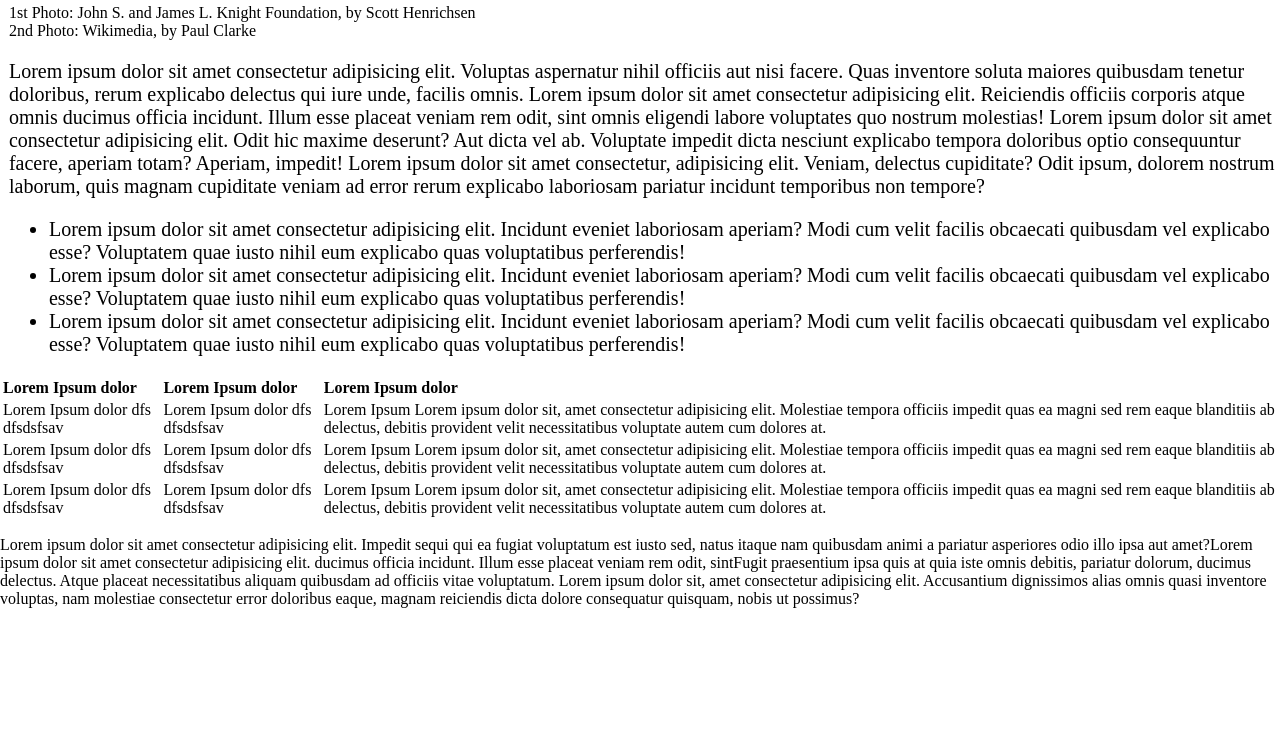
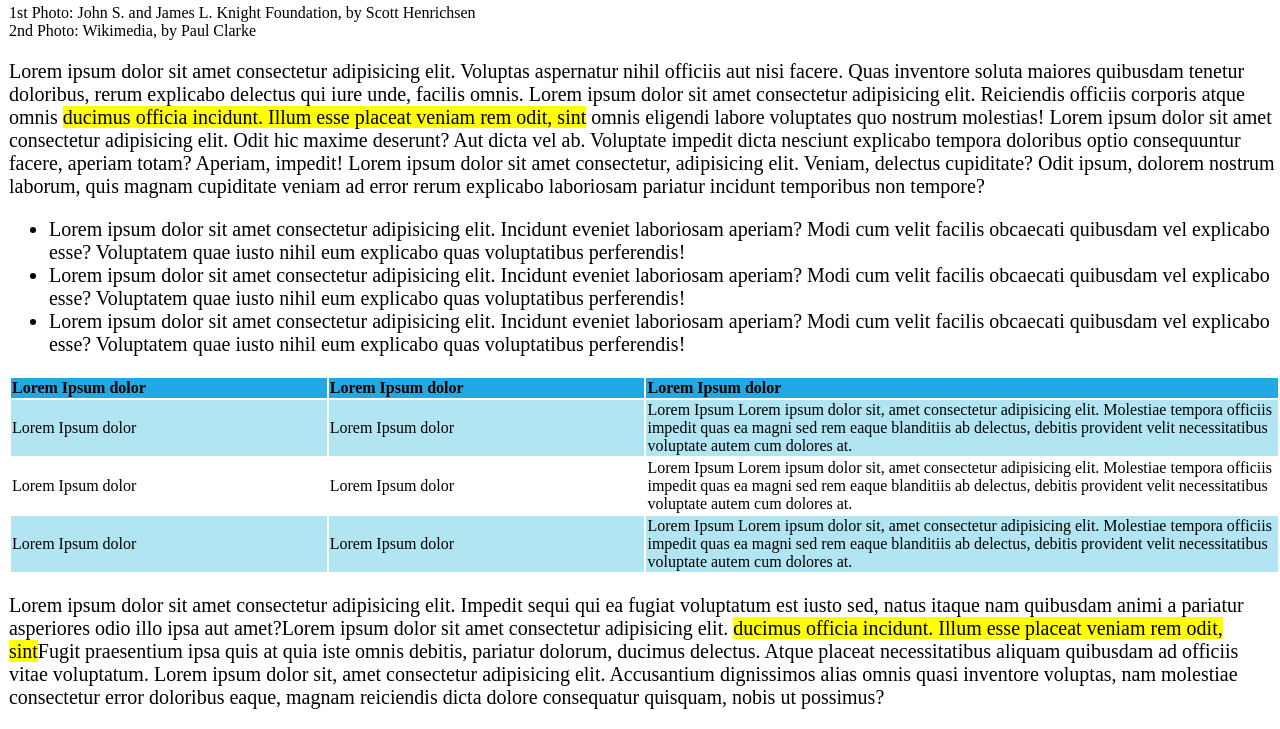
Before and after one commit to MatteoDiMartino/html-css-booleaner, a plain HTML site: page index.html in a window 1280 px wide. Shown: the part 1006-1735 px from the top of the page. Before the commit the page ends 1630 px from the top, so only its background shows below. Drawn offline with Linux system fonts and the light colour scheme.

Commit message:
feat: add table and fix font size p with last bgyellow

```diff
--- a/index.html
+++ b/index.html
@@ -47,26 +47,26 @@
                 <table class="aligntb">
                     <thead>
                         <tr>
-                            <th>Lorem Ipsum dolor</th>
-                            <th>Lorem Ipsum dolor</th>
-                            <th>Lorem Ipsum dolor</th>
+                            <th class="c1-2">Lorem Ipsum dolor</th>
+                            <th class="c1-2">Lorem Ipsum dolor</th>
+                            <th id="c3">Lorem Ipsum dolor</th>
                         </tr>
                     </thead>
                     <tbody>
                         <tr>
-                            <td>Lorem Ipsum dolor dfs dfsdsfsav</td>
-                            <td>Lorem Ipsum dolor dfs dfsdsfsav</td>
+                            <td class="cn123">Lorem Ipsum dolor</td>
+                            <td class="cn123">Lorem Ipsum dolor</td>
+                            <td class="cn123">Lorem Ipsum Lorem ipsum dolor sit, amet consectetur adipisicing elit. Molestiae tempora officiis impedit quas ea magni sed rem eaque blanditiis ab delectus, debitis provident velit necessitatibus voluptate autem cum dolores at.</td>
+                        </tr>
+                        <tr>
+                            <td>Lorem Ipsum dolor</td>
+                            <td>Lorem Ipsum dolor</td>
                             <td>Lorem Ipsum Lorem ipsum dolor sit, amet consectetur adipisicing elit. Molestiae tempora officiis impedit quas ea magni sed rem eaque blanditiis ab delectus, debitis provident velit necessitatibus voluptate autem cum dolores at.</td>
                         </tr>
                         <tr>
-                            <td>Lorem Ipsum dolor dfs dfsdsfsav</td>
-                            <td>Lorem Ipsum dolor dfs dfsdsfsav</td>
-                            <td>Lorem Ipsum Lorem ipsum dolor sit, amet consectetur adipisicing elit. Molestiae tempora officiis impedit quas ea magni sed rem eaque blanditiis ab delectus, debitis provident velit necessitatibus voluptate autem cum dolores at.</td>
-                        </tr>
-                        <tr>
-                            <td>Lorem Ipsum dolor dfs dfsdsfsav</td>
-                            <td>Lorem Ipsum dolor dfs dfsdsfsav</td>
-                            <td>Lorem Ipsum Lorem ipsum dolor sit, amet consectetur adipisicing elit. Molestiae tempora officiis impedit quas ea magni sed rem eaque blanditiis ab delectus, debitis provident velit necessitatibus voluptate autem cum dolores at.</td>
+                            <td class="cn123">Lorem Ipsum dolor</td>
+                            <td class="cn123">Lorem Ipsum dolor</td>
+                            <td class="cn123">Lorem Ipsum Lorem ipsum dolor sit, amet consectetur adipisicing elit. Molestiae tempora officiis impedit quas ea magni sed rem eaque blanditiis ab delectus, debitis provident velit necessitatibus voluptate autem cum dolores at.</td>
                         </tr>
                     </tbody>
                 </table>
@@ -75,7 +75,7 @@
             <!-- fine tabella -->
 
             <section>
-                <p>Lorem ipsum dolor sit amet consectetur adipisicing elit. Impedit sequi qui ea fugiat voluptatum est iusto sed, natus itaque nam quibusdam animi a pariatur asperiores odio illo ipsa aut amet?Lorem ipsum dolor sit amet consectetur adipisicing elit. <span class="bgyellow">ducimus officia incidunt. Illum esse placeat veniam rem odit, sint</span>Fugit praesentium ipsa quis at quia iste omnis debitis, pariatur dolorum, ducimus delectus. Atque placeat necessitatibus aliquam quibusdam ad officiis vitae voluptatum. Lorem ipsum dolor sit, amet consectetur adipisicing elit. Accusantium dignissimos alias omnis quasi inventore voluptas, nam molestiae consectetur error doloribus eaque, magnam reiciendis dicta dolore consequatur quisquam, nobis ut possimus?</p>
+                <p class="fulltext">Lorem ipsum dolor sit amet consectetur adipisicing elit. Impedit sequi qui ea fugiat voluptatum est iusto sed, natus itaque nam quibusdam animi a pariatur asperiores odio illo ipsa aut amet?Lorem ipsum dolor sit amet consectetur adipisicing elit. <span class="bgyellow">ducimus officia incidunt. Illum esse placeat veniam rem odit, sint</span>Fugit praesentium ipsa quis at quia iste omnis debitis, pariatur dolorum, ducimus delectus. Atque placeat necessitatibus aliquam quibusdam ad officiis vitae voluptatum. Lorem ipsum dolor sit, amet consectetur adipisicing elit. Accusantium dignissimos alias omnis quasi inventore voluptas, nam molestiae consectetur error doloribus eaque, magnam reiciendis dicta dolore consequatur quisquam, nobis ut possimus?</p>
             </section>
         </article>
     </main>
--- a/style.css
+++ b/style.css
@@ -60,10 +60,26 @@ body {
 
 }
 
-#bgyellow {
+.bgyellow {
     background-color: yellow;
 }
 
 .aligntb {
     text-align: left;
+    margin-left: 0.7%;
 }
+
+.c1-2 {
+    width: 25%;
+    background-color:#20A9E5 ;
+}
+
+
+#c3 {
+    width: 50%;
+    background-color:#20A9E5 ;
+}
+
+.cn123 {
+    background-color: #B1E5F2 ;
+}
```
